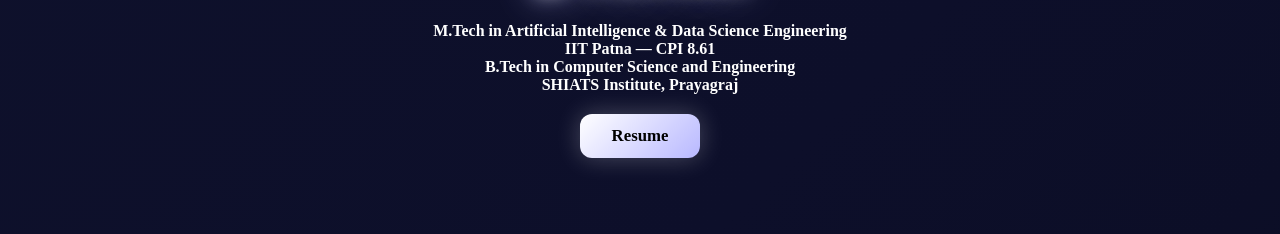
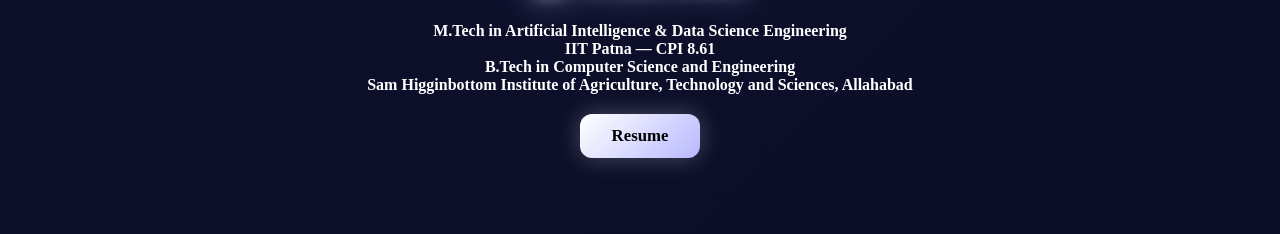
Before and after one commit to NikhilRanjannn/nikhil-portfolio, a plain HTML site: page index.html in a window 1280 px wide. Shown: the part 566-800 px from the top of the page. Drawn offline with Linux system fonts and the light colour scheme.

Commit message:
Initial portfolio upload

```diff
--- a/index.html
+++ b/index.html
@@ -28,7 +28,7 @@
 <section id="education" class="fade-section">
   <h2>🎓 Education</h2>
   <p><b>M.Tech in Artificial Intelligence & Data Science Engineering</b><br>IIT Patna — CPI 8.61</p>
-  <p><b>B.Tech in Computer Science and Engineering</b><br>SHIATS Institute, Prayagraj</p>
+  <p><b>B.Tech in Computer Science and Engineering</b><br>Sam Higginbottom Institute of Agriculture, Technology and Sciences, Allahabad</p>
   <a class="btn" href="Resume/Resume.pdf" target="_blank">Resume</a>
 </section>
 
```
Also changed, not shown: roblox.html (+2 -0 lines), 1 other file.
